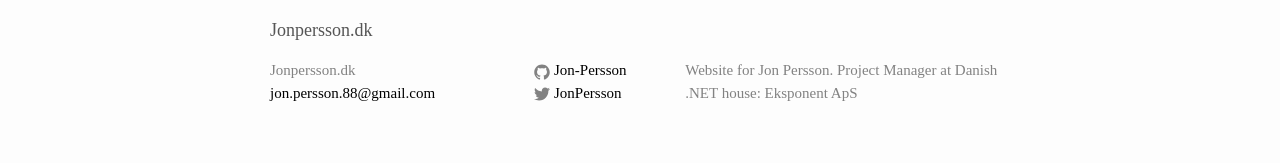
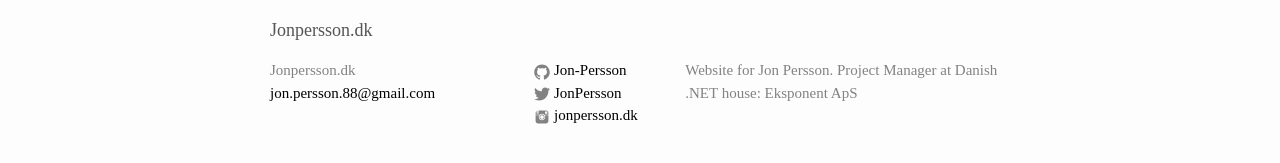
Before and after one commit to Jon-Persson/Jon-Persson.github.io, a Jekyll site: the page built from index.html, in a window 1280 px wide. Shown: the part 490-653 px from the top of the page. Built offline with Jekyll 4.4.1, drawn with Linux system fonts in a browser that asks for light colours.

Commit message:
Instragram profile

```diff
--- a/_config.yml
+++ b/_config.yml
@@ -8,6 +8,7 @@ baseurl: "" # the subpath of your site, e.g. /blog/
 url: "http://jonpersson.dk" # the base hostname & protocol for your site
 twitter_username: JonPersson
 github_username:  Jon-Persson
+instagram_username: jonpersson.dk
 
 # Build settings
 markdown: kramdown
```
